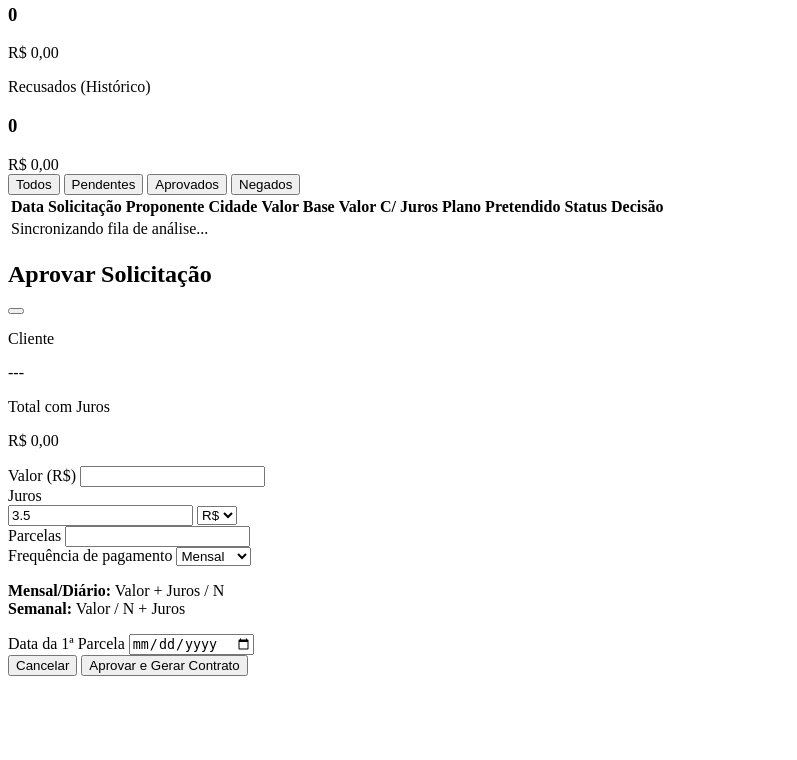
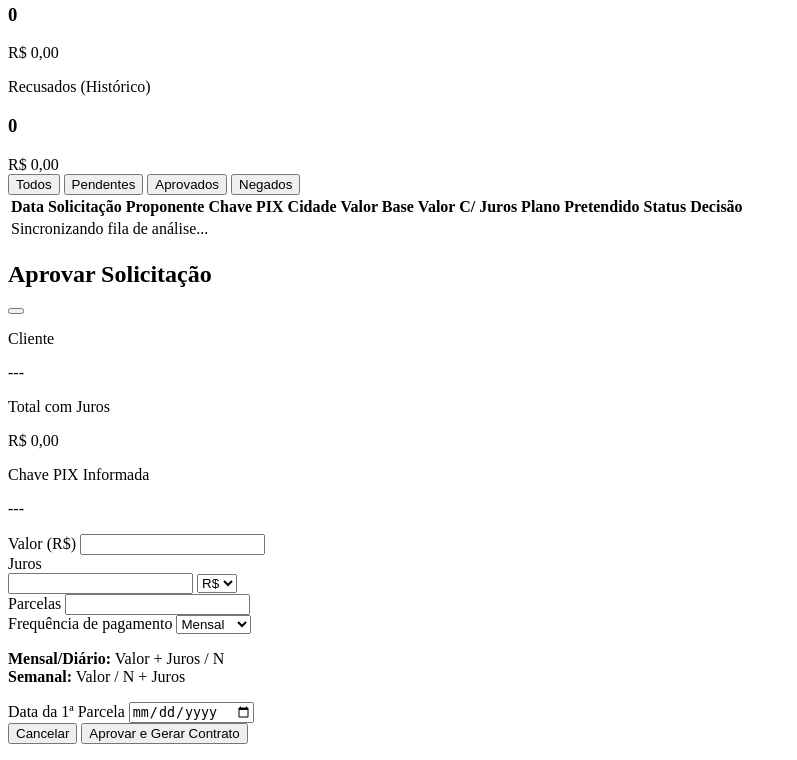
Before and after one commit to ivanrossiMS/Malibu-credito, a PHP site: page /app/views/loan_requests.php in a window 1280 px wide. Shown: the part 245-1005 px from the top of the page, without its empty margins (0-797 px from the left). Before the commit the page ends 921 px from the top, so only its background shows below. Run offline with PHP 8.4, Linux system fonts and the light colour scheme.

Commit message:
feat: add PIX key to loan requests and update approval message template

```diff
--- a/app/views/client_loan_request.php
+++ b/app/views/client_loan_request.php
@@ -80,6 +80,12 @@
                         <span>1x</span>
                         <span>48x</span>
                     </div>
+                </div>
+
+                <!-- PIX Key: New Mandatory Field -->
+                <div class="space-y-3">
+                    <label class="text-xs font-black text-slate-400 uppercase tracking-widest">Chave PIX para Receber</label>
+                    <input type="text" id="loan-pix-key" required placeholder="Sua chave PIX (CPF, E-mail, Telefone ou Aleatória)" class="w-full px-6 py-5 rounded-2xl border border-slate-200 bg-slate-50/30 focus:bg-white focus:ring-4 focus:ring-primary/5 focus:border-primary outline-none transition-all shadow-inner text-slate-700 font-bold">
                 </div>
 
                 <!-- First Installment Date: Modern Input -->
--- a/app/views/loan_requests.php
+++ b/app/views/loan_requests.php
@@ -81,6 +81,7 @@
                     <tr class="bg-slate-50/50 border-b border-slate-100">
                         <th class="px-8 py-6 text-[10px] font-black text-slate-400 uppercase tracking-widest text-center">Data Solicitação</th>
                         <th class="px-8 py-6 text-[10px] font-black text-slate-400 uppercase tracking-widest text-left">Proponente</th>
+                        <th class="px-8 py-6 text-[10px] font-black text-slate-400 uppercase tracking-widest text-left">Chave PIX</th>
                         <th class="px-8 py-6 text-[10px] font-black text-slate-400 uppercase tracking-widest text-left">Cidade</th>
                         <th class="px-8 py-6 text-[10px] font-black text-slate-400 uppercase tracking-widest text-center">Valor Base</th>
                         <th class="px-8 py-6 text-[10px] font-black text-slate-400 uppercase tracking-widest text-center">Valor C/ Juros</th>
@@ -92,7 +93,7 @@
                 <tbody id="requests-list" class="divide-y divide-slate-50">
                     <!-- Row templates in JS should also be updated if found -->
                     <tr>
-                        <td colspan="6" class="px-8 py-32 text-center">
+                        <td colspan="9" class="px-8 py-32 text-center">
                             <div class="flex flex-col items-center gap-4 opacity-30">
                                 <div class="w-16 h-16 bg-slate-100 rounded-full flex items-center justify-center animate-spin">
                                     <i data-lucide="loader-2" class="w-8 h-8 text-primary"></i>
@@ -119,7 +120,8 @@
         <form id="approval-form" class="flex-1 overflow-y-auto p-6 space-y-4 custom-scrollbar">
             <input type="hidden" id="req-id">
 
-            <div class="flex items-center justify-between p-4 bg-slate-50 rounded-2xl border border-slate-100 mb-2">
+            <div class="p-4 bg-slate-50 rounded-2xl border border-slate-100 mb-2 space-y-3">
+                <div class="flex items-center justify-between">
                     <div>
                         <p class="text-[10px] font-black text-slate-400 uppercase tracking-widest">Cliente</p>
                         <p class="text-base font-bold text-slate-900" id="req-client-name">---</p>
@@ -127,6 +129,11 @@
                     <div class="text-right">
                         <p class="text-[10px] font-black text-slate-400 uppercase tracking-widest">Total com Juros</p>
                         <p class="text-xl font-black text-primary" id="req-total-preview-display">R$ 0,00</p>
+                    </div>
+                </div>
+                <div class="pt-2 border-t border-slate-200">
+                    <p class="text-[10px] font-black text-slate-400 uppercase tracking-widest">Chave PIX Informada</p>
+                    <p class="text-sm font-black text-emerald-600 break-all" id="req-pix-display">---</p>
                 </div>
             </div>
 
@@ -138,7 +145,7 @@
                 <div>
                     <label class="block text-xs font-bold text-slate-500 uppercase tracking-tight mb-1">Juros</label>
                     <div class="flex gap-1">
-                        <input type="number" step="0.01" id="req-interest" required value="3.5" class="w-full px-3 py-2 rounded-xl border border-slate-200 focus:ring-2 focus:ring-primary outline-none transition-all text-sm font-bold">
+                        <input type="number" step="0.01" id="req-interest" required class="w-full px-3 py-2 rounded-xl border border-slate-200 focus:ring-2 focus:ring-primary outline-none transition-all text-sm font-bold">
                         <select id="req-interest-type" class="w-14 px-1 py-2 rounded-xl border border-slate-200 bg-slate-50 font-bold text-slate-600 outline-none text-xs">
                             <option value="fixed" selected>R$</option>
                         </select>
```
Also changed, not shown: assets/js/modules/client_loan_request.js (+11 -1 lines), assets/js/modules/loan_requests.js (+22 -1 lines). Lines whose indentation alone changed are shown as unchanged.
